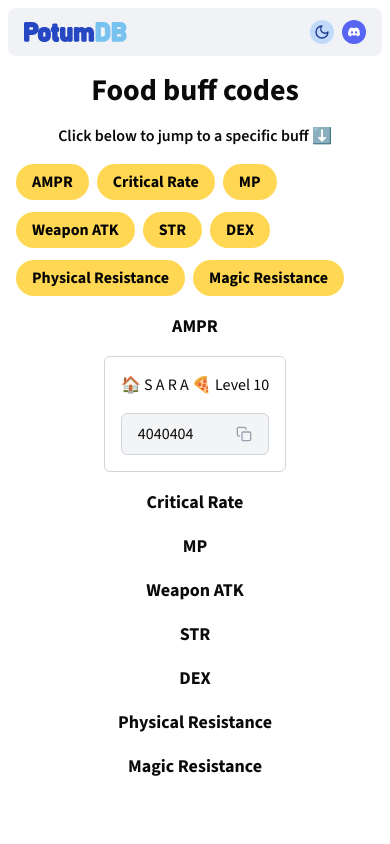
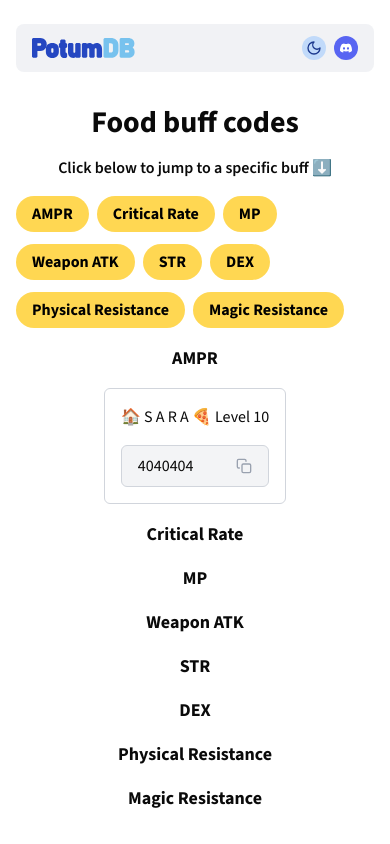
Before and after one commit to sefaron/potumdb-react, a React (Vite) app: page /food in a window 390 px wide. Built offline with nearby package versions, Linux system fonts and the light colour scheme.

Commit message:
change all screen size padding to be same

```diff
--- a/src/component/header/Header.jsx
+++ b/src/component/header/Header.jsx
@@ -2,7 +2,7 @@ import { ThemeToggle } from "../themetoggle/ThemeToggle";
 
 function Header() {
   return (
-    <header className="m-2 sm:m-4 h-12 px-4 rounded-lg bg-gray-300/30 dark:bg-gray-600/30 bg- backdrop-blur-sm flex justify-between items-center">
+    <header className="m-4 my-6 h-12 px-4 rounded-lg bg-gray-300/30 dark:bg-gray-600/30 bg- backdrop-blur-sm flex justify-between items-center">
       <a href="/">
         <svg
           id="Layer_1"
```
